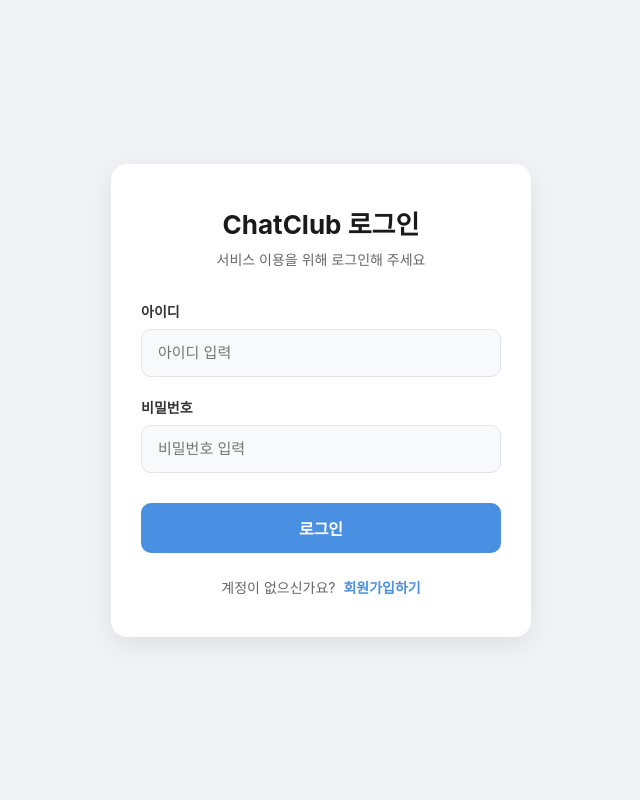
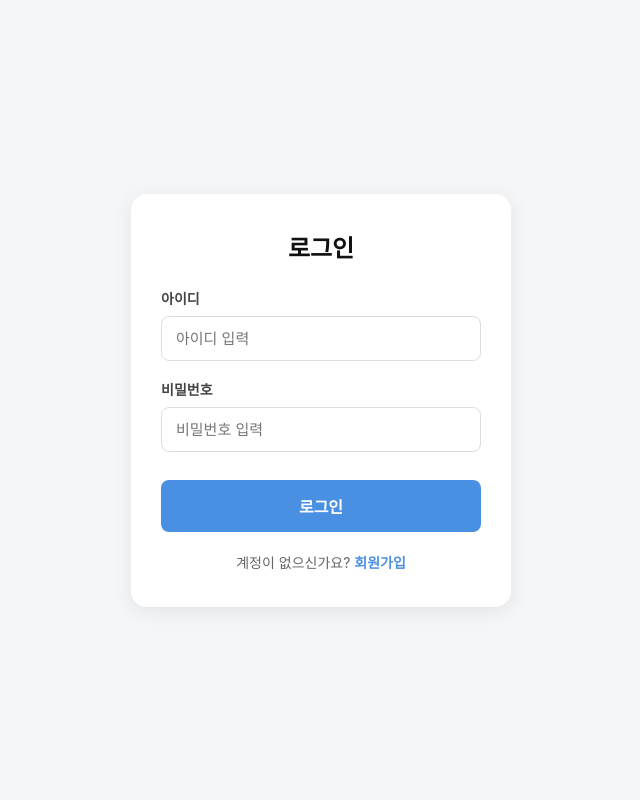
Before and after one commit to twinkelglue/App, a Flask app: page /login in a window 1280 px wide. Shown: the whole page, without its empty margins (319-959 px from the left). Run offline with Flask 3, Linux system fonts and the light colour scheme; some libraries are stand-ins or nearby versions.

Commit message:
Update login.html

```diff
--- a/templates/login.html
+++ b/templates/login.html
@@ -5,109 +5,25 @@
     <meta name="viewport" content="width=device-width, initial-scale=1.0">
     <title>로그인 - ChatClub</title>
     <style>
-        * {
-            box-sizing: border-box;
-            margin: 0;
-            padding: 0;
-            font-family: 'Pretendard', -apple-system, BlinkMacSystemFont, "Segoe UI", Roboto, Helvetica, Arial, sans-serif;
-        }
-        body {
-            background-color: #f0f2f5;
-            display: flex;
-            justify-content: center;
-            align-items: center;
-            min-height: 100vh;
-            padding: 20px;
-        }
-        .container {
-            background: #ffffff;
-            width: 100%;
-            max-width: 420px;
-            padding: 40px 30px;
-            border-radius: 16px;
-            box-shadow: 0 8px 24px rgba(0, 0, 0, 0.08);
-        }
-        .header {
-            text-align: center;
-            margin-bottom: 32px;
-        }
-        .header h1 {
-            font-size: 26px;
-            color: #1a1a1a;
-            font-weight: 700;
-            margin-bottom: 8px;
-        }
-        .header p {
-            font-size: 14px;
-            color: #666666;
-        }
-        .form-group {
-            margin-bottom: 20px;
-        }
-        .form-group label {
-            display: block;
-            font-size: 14px;
-            font-weight: 600;
-            color: #333333;
-            margin-bottom: 8px;
-        }
-        .form-group input {
-            width: 100%;
-            height: 48px;
-            padding: 0 16px;
-            border: 1px solid #e1e4e8;
-            border-radius: 10px;
-            font-size: 15px;
-            color: #1a1a1a;
-            background-color: #f8f9fa;
-            transition: all 0.2s ease;
-        }
-        .form-group input:focus {
-            outline: none;
-            border-color: #4A90E2;
-            background-color: #ffffff;
-            box-shadow: 0 0 0 3px rgba(74, 144, 226, 0.15);
-        }
-        .btn-submit {
-            width: 100%;
-            height: 50px;
-            background-color: #4A90E2;
-            color: #ffffff;
-            border: none;
-            border-radius: 10px;
-            font-size: 16px;
-            font-weight: 600;
-            cursor: pointer;
-            transition: background-color 0.2s ease;
-            margin-top: 10px;
-        }
-        .btn-submit:hover {
-            background-color: #357ABD;
-        }
-        .footer {
-            text-align: center;
-            margin-top: 24px;
-            font-size: 14px;
-            color: #666666;
-        }
-        .footer a {
-            color: #4A90E2;
-            text-decoration: none;
-            font-weight: 600;
-            margin-left: 4px;
-        }
-        .footer a:hover {
-            text-decoration: underline;
-        }
+        * { box-sizing: border-box; margin: 0; padding: 0; font-family: -apple-system, BlinkMacSystemFont, "Segoe UI", Roboto, sans-serif; }
+        body { background-color: #f4f6f8; display: flex; justify-content: center; align-items: center; min-height: 100vh; padding: 20px; }
+        .card { background: white; padding: 35px 30px; border-radius: 16px; box-shadow: 0 4px 20px rgba(0,0,0,0.08); width: 100%; max-width: 380px; }
+        h2 { text-align: center; margin-bottom: 24px; color: #111; font-size: 24px; font-weight: 700; }
+        .form-group { margin-bottom: 18px; }
+        label { display: block; margin-bottom: 8px; font-size: 14px; font-weight: 600; color: #444; }
+        input { width: 100%; padding: 12px 14px; border: 1px solid #ddd; border-radius: 8px; font-size: 15px; outline: none; transition: 0.2s; }
+        input:focus { border-color: #4A90E2; box-shadow: 0 0 0 3px rgba(74,144,226,0.15); }
+        button { width: 100%; padding: 14px; background-color: #4A90E2; color: white; border: none; border-radius: 8px; font-size: 16px; font-weight: 700; cursor: pointer; margin-top: 10px; transition: 0.2s; }
+        button:hover { background-color: #357ABD; }
+        .link { text-align: center; margin-top: 20px; font-size: 14px; color: #666; }
+        .link a { color: #4A90E2; text-decoration: none; font-weight: 600; }
+        .link a:hover { text-decoration: underline; }
     </style>
 </head>
 <body>
-    <div class="container">
-        <div class="header">
-            <h1>ChatClub 로그인</h1>
-            <p>서비스 이용을 위해 로그인해 주세요</p>
-        </div>
-        <form action="/login" method="POST" onsubmit="return validateForm()">
+    <div class="card">
+        <h2>로그인</h2>
+        <form action="/login" method="POST">
             <div class="form-group">
                 <label for="username">아이디</label>
                 <input type="text" id="username" name="username" placeholder="아이디 입력" required autocomplete="off">
@@ -116,24 +32,11 @@
                 <label for="password">비밀번호</label>
                 <input type="password" id="password" name="password" placeholder="비밀번호 입력" required>
             </div>
-            <button type="submit" class="btn-submit">로그인</button>
+            <button type="submit">로그인</button>
         </form>
-        <div class="footer">
-            계정이 없으신가요? <a href="/register">회원가입하기</a>
+        <div class="link">
+            계정이 없으신가요? <a href="/register">회원가입</a>
         </div>
     </div>
-
-    <script>
-        function validateForm() {
-            const username = document.getElementById('username').value.trim();
-            const password = document.getElementById('password').value.trim();
-
-            if (!username || !password) {
-                alert('아이디와 비밀번호를 모두 입력해 주세요.');
-                return false;
-            }
-            return true;
-        }
-    </script>
 </body>
 </html>
```
